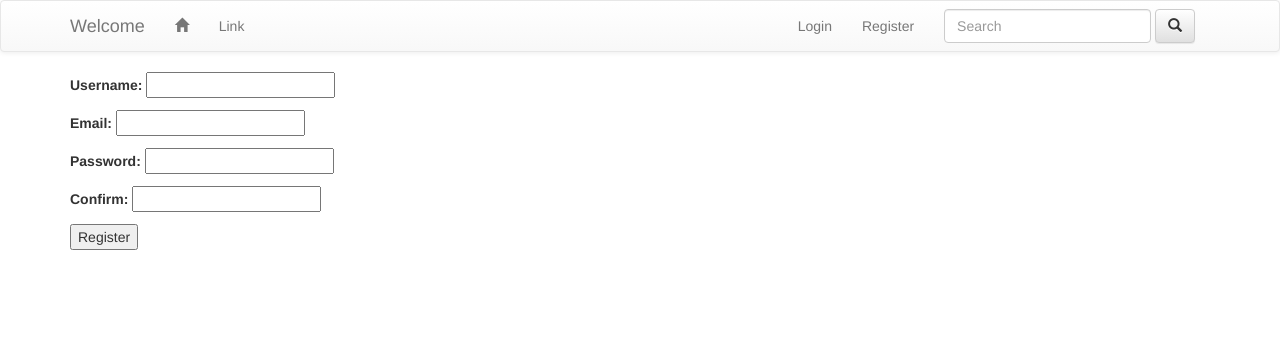
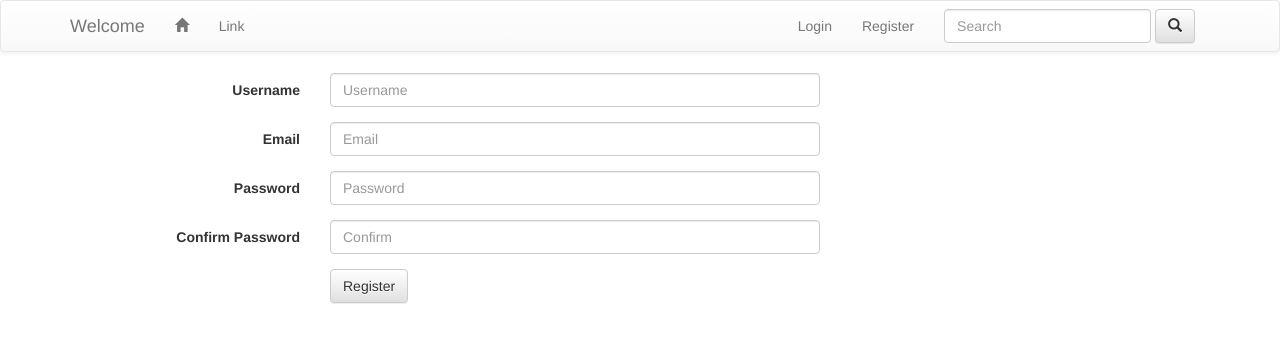
Before and after one commit to litewhat/django-blog, a Django app: page /register/ in a window 1280 px wide. Shown: the top 343 px of the page. Run offline with Django 3.2, Linux system fonts and the light colour scheme; some libraries are stand-ins or nearby versions.

Commit message:
Modified user registration form.

```diff
--- a/src/articles/views.py
+++ b/src/articles/views.py
@@ -66,7 +66,7 @@ class ArticleCommentView(LoginRequiredMixin, View):
         user_profile = get_object_or_404(UserProfile, user=request.user)
         article = get_object_or_404(Article, id=kwargs['pk'])
         comment_content = request.POST['content']
-        if comment_content is not None:
+        if comment_content:
             comment = Comment(user_profile=user_profile, article=article,
                               content=comment_content)
             comment.save()
--- a/src/blog/forms.py
+++ b/src/blog/forms.py
@@ -4,15 +4,11 @@ from django.contrib.auth.password_validation import validate_password
 
 User = get_user_model()
 
-class UserRegistrationForm(forms.ModelForm):
+class UserRegistrationForm(forms.Form):
     username = forms.CharField(label='Username')
     email = forms.EmailField(label='Email')
     password = forms.CharField(widget=forms.PasswordInput())
     confirm_password = forms.CharField(label='Confirm', widget=forms.PasswordInput())
-
-    class Meta:
-        model = User
-        fields = ['username', 'email', 'password', 'confirm_password']
 
     def clean_email(self):
         email = self.data['email']
--- a/src/blog/views.py
+++ b/src/blog/views.py
@@ -40,6 +40,7 @@ class UserRegisterView(FormView):
         return super().render_to_response(context, **response_kwargs)
 
     def form_valid(self, form):
+        print('in form valid')
         username = form.data['username']
         email = form.data['email']
         password = form.data['password']
--- a/src/templates/registration/register.html
+++ b/src/templates/registration/register.html
@@ -3,10 +3,45 @@
 {% block title %}Register{% endblock %}
 
 {% block content %}
-    <form action="" method="post">
+    <div class="row">
+        <div class="col-sm-6 col-sm-offset-6">
+            {% if form.errors %}
+                {% for message in form.errors.values %}
+                    {{ message }}
+                {% endfor %}
+            {% endif %}
+        </div>
+    </div>
+    <form class="form-horizontal" action="{% url 'register' %}" method="post">
         {% csrf_token %}
-        {{ form.as_p }}
-
-        <input type="submit" value="Register" />
+        <div class="form-group">
+          <label for="inputUsername" class="col-sm-4 control-label">Username</label>
+          <div class="col-sm-8">
+          <input type="text" class="form-control" id="inputUsername" name="username" placeholder="Username">
+          </div>
+        </div>
+        <div class="form-group">
+          <label for="inputEmail" class="col-sm-4 control-label">Email</label>
+          <div class="col-sm-8">
+          <input type="email" class="form-control" id="inputEmail" name="email" placeholder="Email">
+          </div>
+        </div>
+        <div class="form-group">
+          <label for="inputPassword" class="col-sm-4 control-label">Password</label>
+          <div class="col-sm-8">
+            <input type="password" class="form-control" id="inputPassword" name="password" placeholder="Password">
+          </div>
+        </div>
+        <div class="form-group">
+          <label for="inputConfirmPassword" class="col-sm-4 control-label">Confirm Password</label>
+          <div class="col-sm-8">
+            <input type="password" class="form-control" id="inputConfirmPassword" name="confirm_password" placeholder="Confirm">
+          </div>
+        </div>
+        <div class="form-group">
+          <div class="col-sm-offset-4 col-sm-8">
+            <button type="submit" class="btn btn-default">Register</button>
+          </div>
+        </div>
     </form>
 {% endblock %}
```
Also changed, not shown: src/templates/home.html (+9 -2 lines), src/templates/registration/login.html (indentation only).
